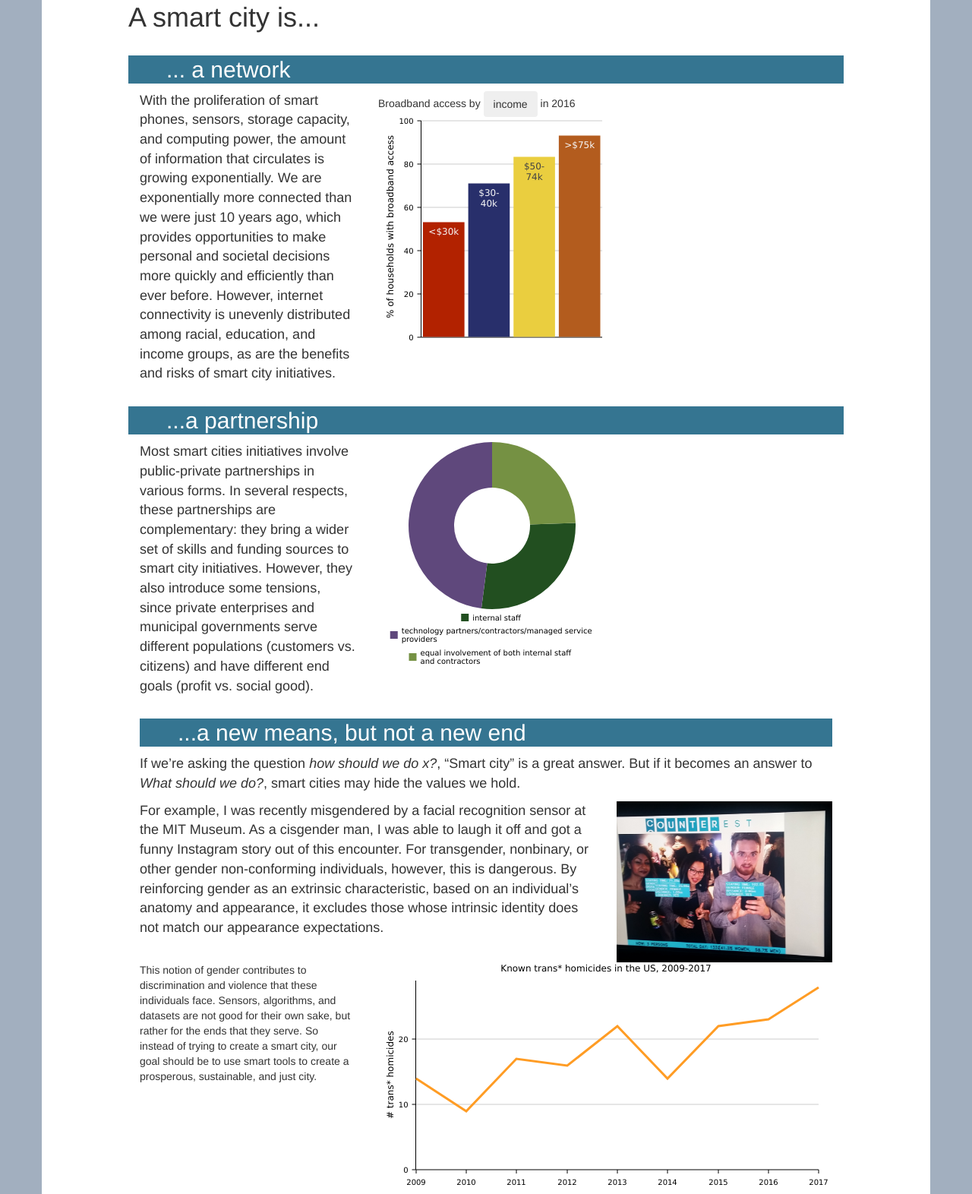
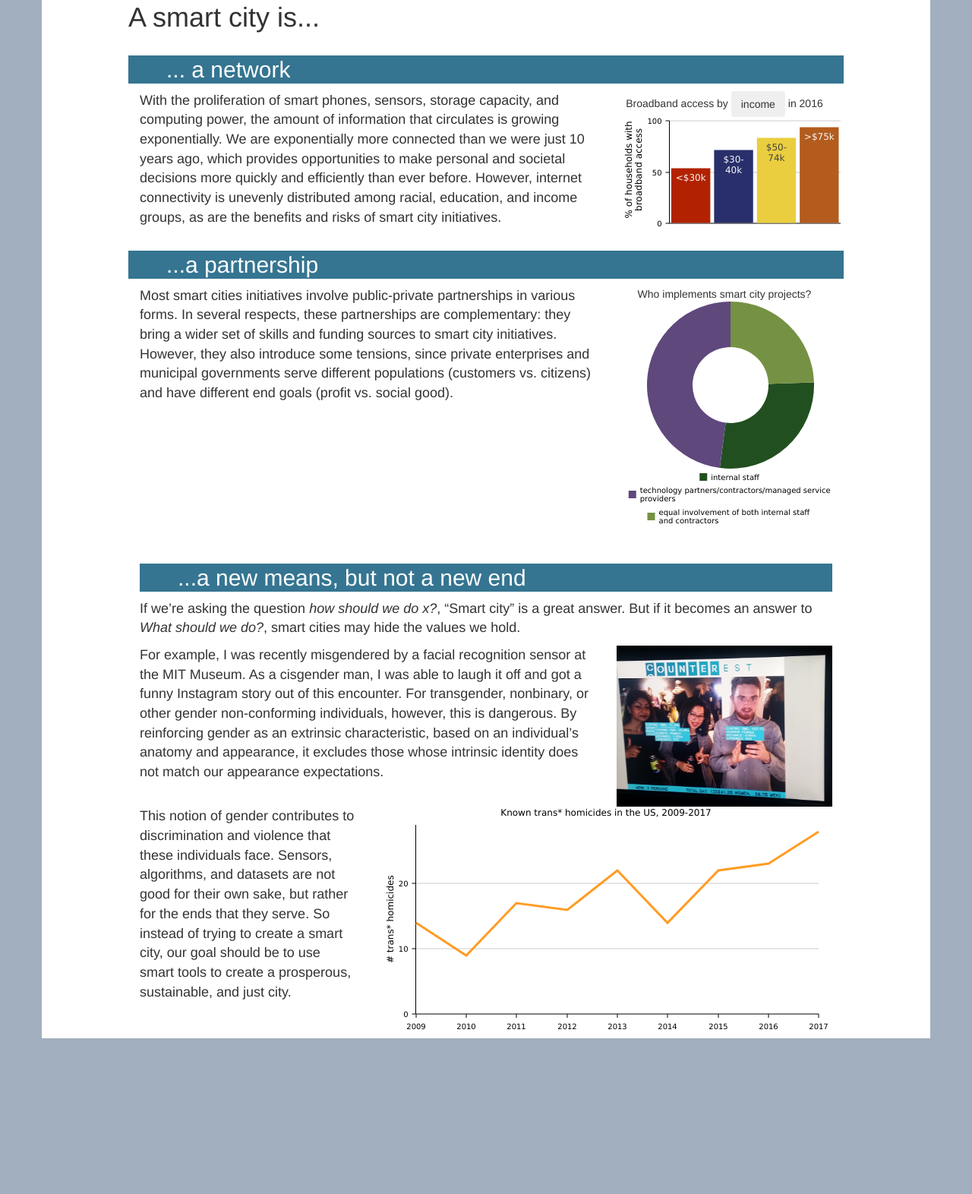
Before and after one commit to sgilman/num-application, a plain HTML site: page index.html in a window 1280 px wide. Shown: the part 17-1589 px from the top of the page at 76% size. After the commit the page ends 1384 px from the top, so only its background shows below. Drawn offline with nearby package versions, Linux system fonts and the light colour scheme.

Commit message:
pie chart title

```diff
--- a/index.html
+++ b/index.html
@@ -35,6 +35,10 @@
 				display: inline-block;
 			}
 
+			.d3plus-Pie {
+				margin: 100px;
+			}
+
 		</style>
 
 	</head>
@@ -50,11 +54,11 @@
 					<h2>... a network</h2>
 				</div>
 
-				<div class="col-md-4">
+				<div class="col-md-8">
 					<p>With the proliferation of smart phones, sensors, storage capacity, and computing power, the amount of information that circulates is growing exponentially. We are exponentially more connected than we were just 10 years ago, which provides opportunities to make personal and societal decisions more quickly and efficiently than ever before.
 					However, internet connectivity is unevenly distributed among racial, education, and income groups, as are the benefits and risks of smart city initiatives.</p>
 				</div>
-				<div class="col-md-8">
+				<div class="col-md-4" style="text-align:center">
 					Broadband access by
 						<div class="dropdown" style="display:inline-block;">
 						  <button class="btn btn-secondary dropdown-toggle" type="button" id="dropdownMenuButton" data-toggle="dropdown" aria-haspopup="true" aria-expanded="false">
@@ -66,19 +70,20 @@
 								<li data = "education" text="education level"><a class="dropdown-item" href="#">education level</a></li>
 							</ul>
 						 </div>
-				in 2016
-					<div><svg id="broadband" height="300px"></svg></div>
+					in 2016
+				<div><svg id="broadband"></svg></div>
 				</div>
 			</div>
 			<div class="row">
 				<div class="col-12">
 					<h2>...a partnership</h2>
 				</div>
-				<div class="col-xs-12 col-md-4 order-md-2">
+				<div class="col-xs-12 col-md-8 order-md-2">
 					<p>Most smart cities initiatives involve public-private partnerships in various forms. In several respects, these partnerships are complementary: they bring a wider set of skills and funding sources to smart city initiatives. However, they also introduce some tensions, since private enterprises and municipal governments serve different populations (customers vs. citizens) and have different end goals (profit vs. social good).
 					</p>
 				</div>
-				<div class="col-xs-12 col-md-8 order-md-1" height="100%">
+				<div class="col-xs-12 col-md-4 order-md-1" style="text-align:center;" height="100%">
+					<span style="text-align:center;">Who implements smart city projects?</span>
 					<svg id="partnership" widtth="100%" height="300px"></svg>
 					<div id="caption" style="display:inline-block">
 					</div>
@@ -89,6 +94,8 @@
 					<h2>...a new means, but not a new end</h2>
 					<p>If we’re asking the question <em>how should we do x?</em>, “Smart city” is a great answer. But if it becomes an answer to <em>What should we do?</em>, smart cities may hide the values we hold.</p>
 				</div>
+			</div>
+			<div class="row">
 				<div class="col-xs-12 col-md-8 order-md-2">
 					<p>For example, I was recently misgendered by a facial recognition sensor at the MIT Museum. As a cisgender man, I was able to laugh it off and got a funny Instagram story out of this encounter. For transgender, nonbinary, or other gender non-conforming individuals, however, this is dangerous. By reinforcing gender as an extrinsic characteristic, based on an individual’s anatomy and appearance, it excludes those whose intrinsic identity does not match our appearance expectations.</p>
 				</div>
@@ -98,7 +105,7 @@
 			</div>
 			<div class="row">
 				<div class="col-xs-12 col-md-4">
-					 This notion of gender contributes to discrimination and violence that these individuals face. Sensors, algorithms, and datasets are not good for their own sake, but rather for the ends that they serve. So instead of trying to create a smart city, our goal should be to use smart tools to create a prosperous, sustainable, and just city.
+					 <p>This notion of gender contributes to discrimination and violence that these individuals face. Sensors, algorithms, and datasets are not good for their own sake, but rather for the ends that they serve. So instead of trying to create a smart city, our goal should be to use smart tools to create a prosperous, sustainable, and just city.</p>
 				</div>
 				<div class="col-xs-12 col-md-8">
 					<svg width=600 height=300>
@@ -109,7 +116,6 @@
 			<script src="js/jquery.min.js"></script>
 			<script src="https://cdnjs.cloudflare.com/ajax/libs/popper.js/1.12.9/umd/popper.min.js"></script>
 			<script src="js/bootstrap.min.js"></script>
-			<script src="https://d3js.org/d3.v3.min.js"></script>
 			<script src="js/d3plus.v2.js"></script>
 
 
@@ -174,7 +180,7 @@
 			barChart.data(broadband_data[$(this).attr('data')]).render();
 		});
 
-	/** percentage **/
+	/** partnerships pie chart **/
 
 	var partnershipData = [{id: 'internal staff', value: 27, color: 'red'},
 					{id: 'technology partners/contractors/managed service providers', value: 47, color: 'blue'},
@@ -184,12 +190,14 @@
 		.groupBy(["id"])
 		.select("#partnership")
 		.data(partnershipData)
+//		.title("Who implements smart city projects?")
 		.innerRadius(50)
 		.sort(function comparator(a,b) {
 			return 1/b.value - 1/a.value;
 				})
 		.tooltipConfig({
 			body: function(d) {
+			  return d.value + "%";
 			  return d.value + "%";
 			},
 			title: function(d) {
@@ -198,144 +206,8 @@
 		  })
 		.render();
 
-/**
-		var width = 300;
-		var height = 50
-		var data = [{shortText: 'internal', longText: 'internal staff', value: 27, color: 'red'},
-					{shortText: 'contractors', longText: 'technology partners/contractors/managed service providers', value: 47, color: 'blue'},
-					{shortText: 'both', longText: 'equal involvement of both internal staff and contractors', value: 24, color: 'green'}];
-		var svg = d3.select("#svg2");
-		svg.attr('width', width)
-		   .attr('height', height)
-		   .attr('margins', 10);
-		d3.select('#caption').attr('max-width', width+'px');
-        var chart = svg.append("g")
-            .attr("id","chart");
-		var x=0;
-		var gees = {};
-		data.forEach(function (d) {
-			gees[d.shortText] = chart.append("g");
 
-					gees[d.shortText].append("rect").attr("width", d.value/100.0*width)
-                .attr("height",height)
-				.attr("x", x)
-                .attr("fill",d.color)
-			gees[d.shortText].append('text')
-				.attr('dy', height/2)
-				.attr('dx', x + d.value/200.0*width)
-				.attr('fill', 'white')
-				.style('text-anchor', 'middle')
-				.attr('dominant-baseline', 'central')
-				.text(d.shortText);
-
-			gees[d.shortText]
-				.on('mouseover', function() {
-					d3.select(this).selectAll('rect').attr('z-index', 999)
-								   .style('stroke', 'yellow')
-								   .style('stroke-width', 5)
-								   .style('stroke-alignment', 'inside')
-								   ;
-
-					var captionText = '<p style="color:' + d.color + ';font-weight:bold;font-size:24px;text-align:center;width:'+width+'px;">' + d.value + '%</p><p style="text-align:center;width:'+width+'px;">of smart city projects were implemented through</p><p style="font-weight:bold;text-align:center;width:'+width+'px;">' + d.longText + '</p>';
-
-
-//						<p id="staffing"></p>'<span style="color:' + d.color + ';">' + d.value+'% </span>'+'of projects were implemented through ' + d.longText
-
-
-					d3.selectAll('#caption').html(captionText);
-//					d3.selectAll('#caption').text(d.value+'% '+'of projects were implemented through ' + d.longText);
-					})
-				.on('mouseout', function() {
-					d3.select(this).selectAll('rect').style('stroke', '')
-								   .style('stroke-width', 0);
-					d3.select(this).select('#caption').text('');
-					});
-			x += d.value/100.0*width;
-
-			});
-/**
-		var myShape=  chart.append("rect").attr("width", d.value/100.0 * width)
-                .attr("height","50px")
-                .attr("fill",d.color);
-
-
-/**
-	        // Common Variables
-      var data = [{gender: 'male', pronoun: 'he', count: 1269529, bossies:1086},
-				  {gender: 'female', pronoun: 'she', count: 507761, bossies: 1003}
-				  ];
-	  var data2 = [[id: '0', 'public': 33, 'private];
-
-
-      var width = 420;
-      var barHeight = 30;
-
-
-	var tooltip = d3.select("body") //set the tooltip
-		.append("div")
-		.style("position", "absolute")
-		.style("z-index", "10")
-		.style("visibility", "hidden")
-		.style("color", "white")
-		.style("background-color", "rgba(0, 0, 0, 0.75)")
-		.style("border-radius", "6px")
-		.style("font", "12px PT Sans")
-		.text("tooltip");
-
-
-	  var chart2 = d3.select("#svg2")
-					.attr("height", barHeight * data.length )
-					.attr("width", "420")
-					.attr("margin", "30, 30, 30, 30");
-	   var bar2 = chart2.selectAll("g")
-					.data(data2)
-					.enter().append("g")
-					.attr("transform", function(d, i) { return "translate(0," + i * barHeight + ")";});
-		bar2.append("rect")
-			.attr("width", function(d,i) { return (d.value/100) * width})
-			.attr("height", barHeight-10)
-			.style("fill", "#000")
-/**
-			.on("mouseover", function(d) {
-				d3.select(this).style("fill", "yellow");
-				tooltip.text(d.count.toLocaleString('en-US', {minimumFractionDigist: 0})+" ("+Math.round(d.count/1973979.0 * 100, 2)+"%) of 1,973,979 articles contain the word '"+d.pronoun+"'");
-				tooltip.style("visibility", "visible");
-			})
-			.on("mousemove", function(d) {
-				return tooltip.style("top", (d3.event.pageY-10)+"px").style("left",(d3.event.pageX+10)+"px")
-			})
-			.on("mouseout", function(d){
-				d3.select(this).style("fill", genderedColors(d));
-				return tooltip.style("visibility", "hidden");
-			});
-		bar2.append("rect")
-			.attr("x", function(d,i) { return (d.count/1973979.0) * width})
-			.attr("width", function(d,i) { return (1-(d.count/1973979.0)) * width})
-			.attr("height", barHeight-10)
-			.style("fill", "grey");
-
-
-		bar2.append("text")
-			.attr("x", function(d) { return d.count*10 + 3;})
-			.attr("y", barHeight/2)
-			.attr("dy", ".35em")
-			.text(function(d) { return d; });
-
-				function genderedColors(d,i) {
-				switch(d.gender) {
-					case 'male':
-						return "blue";
-						break;
-					case 'female':
-						return "pink";
-						break;
-					default:
-						return "green";
-						break;
-					}
-				}
-**/
-
+	/** trans homicide line chart **/
 
 		var homicideData = [
 		 {
@@ -430,15 +302,12 @@
 		  .render();
 **/
 
-
-		/** Line chart of trans homicides **/
 		new d3plus.LinePlot()
 			.select("#my-axis")
 			.title("Known trans* homicides in the US, 2009-2017")
 			.titleConfig({"style": "bold", "font-size": 24})
 			.data(homicideData)
 			.groupBy("id")
-//			.tooltip(false)
 			.xConfig({title: false})
 			.yConfig({title: "# trans* homicides"})
 			.yDomain([0])
@@ -459,7 +328,6 @@
 			}
 		  })
 			.render();
-		d3.select('.d3plus-line-shape').on('click', function() {console.log('hi');});
 
 	</script>
 	</body>
```
